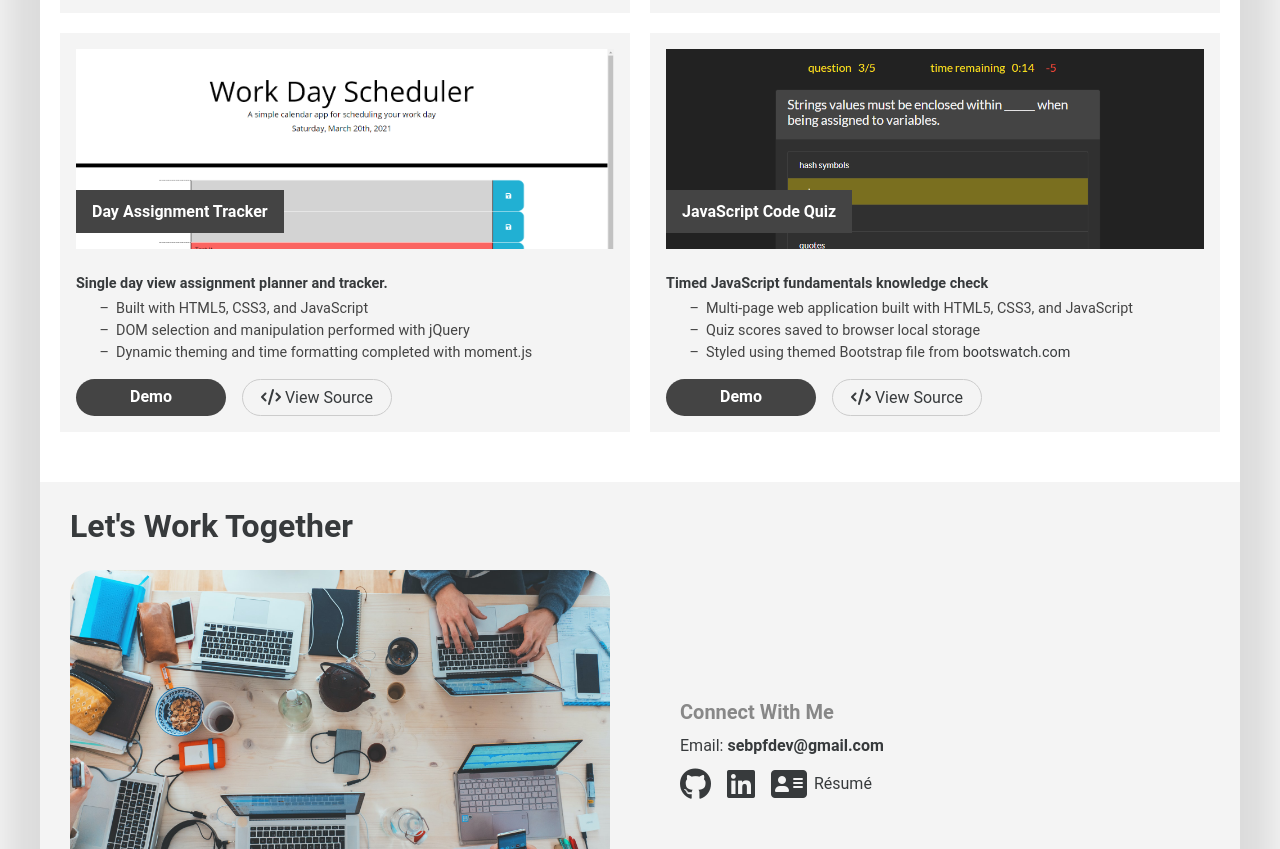
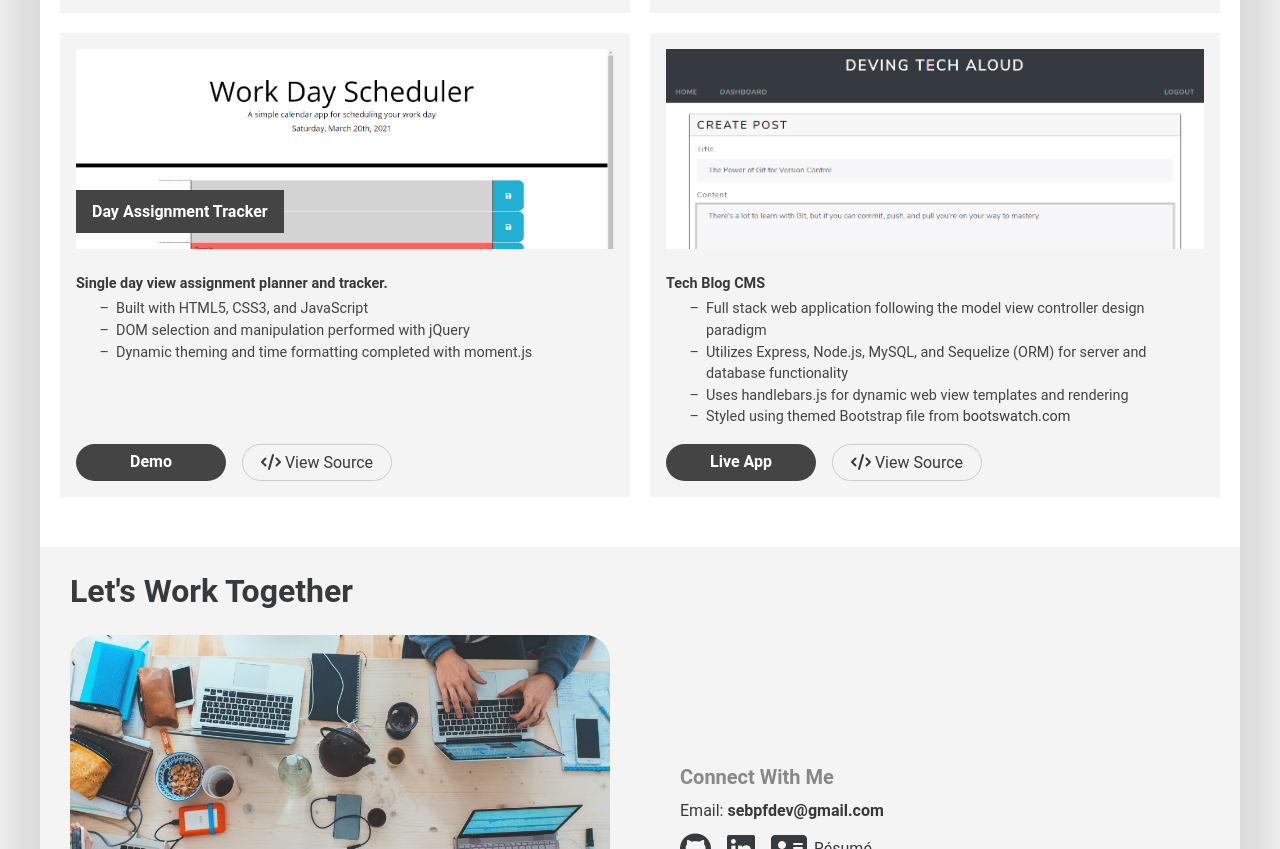
Before and after one commit to spfave/portfolio-website, a plain HTML site: page index.html in a window 1280 px wide. Shown: the part 2251-3100 px from the top of the page. Drawn offline with Linux system fonts and the light colour scheme.

Commit message:
Update portfolio project

```diff
--- a/index.html
+++ b/index.html
@@ -5,12 +5,11 @@
     <meta charset="UTF-8">
     <meta http-equiv="X-UA-Compatible" content="IE=edge">
     <meta name="viewport" content="width=device-width, initial-scale=1.0">
-    <!-- CSS: Found Awesome -->
+    <title>Portfolio | Sebastian Fav&egrave</title>
+    <!-- CSS: Font Awesome -->
     <script src="https://kit.fontawesome.com/6e72fcd89f.js" crossorigin="anonymous"></script>
     <!-- Custom CSS -->
     <link rel="stylesheet" href="./assets/css/style.css">
-
-    <title>Portfolio | Sebastian Fav&egrave</title>
 </head>
 
 <body>
@@ -181,26 +180,27 @@
 
                 <article class="project flex-column">
                     <div class="project-image">
-                        <a href="https://spfave.github.io/javascript-code-quiz/" target="_blank">
-                            <img src="./assets/img/portfolio_projects/screencap_JS_quiz.png"
-                                alt="Screenshot of JavaScript code quiz website project">
-                            <h5>JavaScript Code Quiz</h5>
+                        <a href="https://spf-tech-blog.herokuapp.com/" target="_blank">
+                            <img src="/assets/img/portfolio_projects/user-create-post.png"
+                                alt="Screenshot of tech blog website project">
                         </a>
                     </div>
                     <div class="project-text">
-                        <p>Timed JavaScript fundamentals knowledge check</p>
+                        <p>Tech Blog CMS</p>
                         <ul>
-                            <li>Multi-page web application built with HTML5, CSS3, and JavaScript</li>
-                            <li>Quiz scores saved to browser local storage </li>
-                            <li>Styled using themed Bootstrap file from <a href="https://bootswatch.com/darkly/"
+                            <li>Full stack web application following the model view controller design paradigm</li>
+                            <li>Utilizes Express, Node.js, MySQL, and Sequelize (ORM) for server and database
+                                functionality</li>
+                            <li>Uses handlebars.js for dynamic web view templates and rendering</li>
+                            <li>Styled using themed Bootstrap file from <a href="https://bootswatch.com/lux/"
                                     target="_blank">bootswatch.com</a></li>
                         </ul>
                     </div>
                     <div class="project-links flex-row">
-                        <a class="btn btn-fill" href="https://spfave.github.io/javascript-code-quiz/"
-                            target="_blank">Demo</a>
-                        <a class="btn btn-outline" href="https://github.com/spfave/javascript-code-quiz"
-                            target="_blank"><i class="fas fa-code"></i> View Source</a>
+                        <a class="btn btn-fill" href="https://spf-tech-blog.herokuapp.com/" target="_blank">Live App</a>
+                        <a class="btn btn-outline" href="https://github.com/spfave/blog-site-mvc" target="_blank">
+                            <i class="fas fa-code"></i> View Source
+                        </a>
                     </div>
                 </article>
             </div>
```
Also changed, not shown: assets/img/portfolio_projects/user-create-post.png (added).
